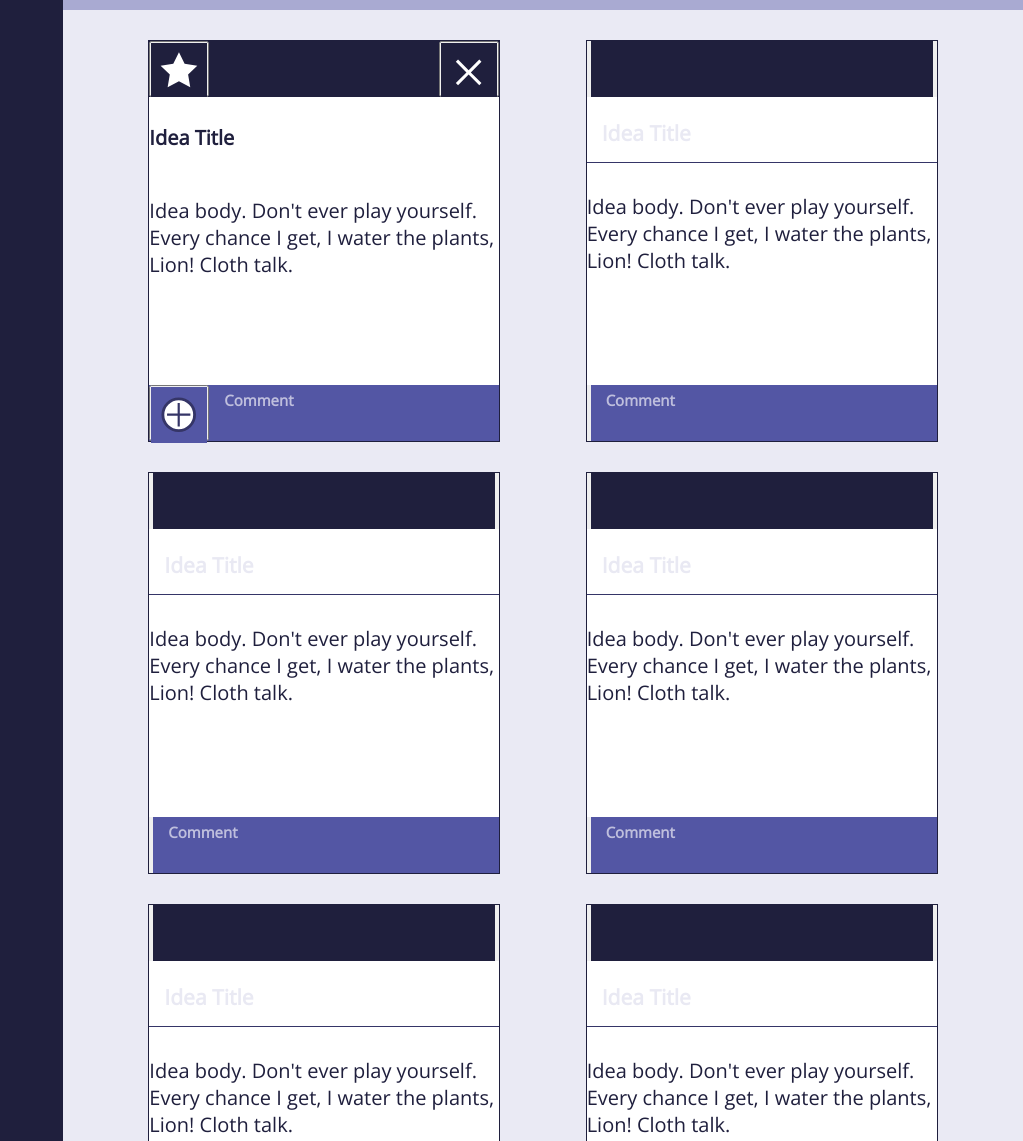
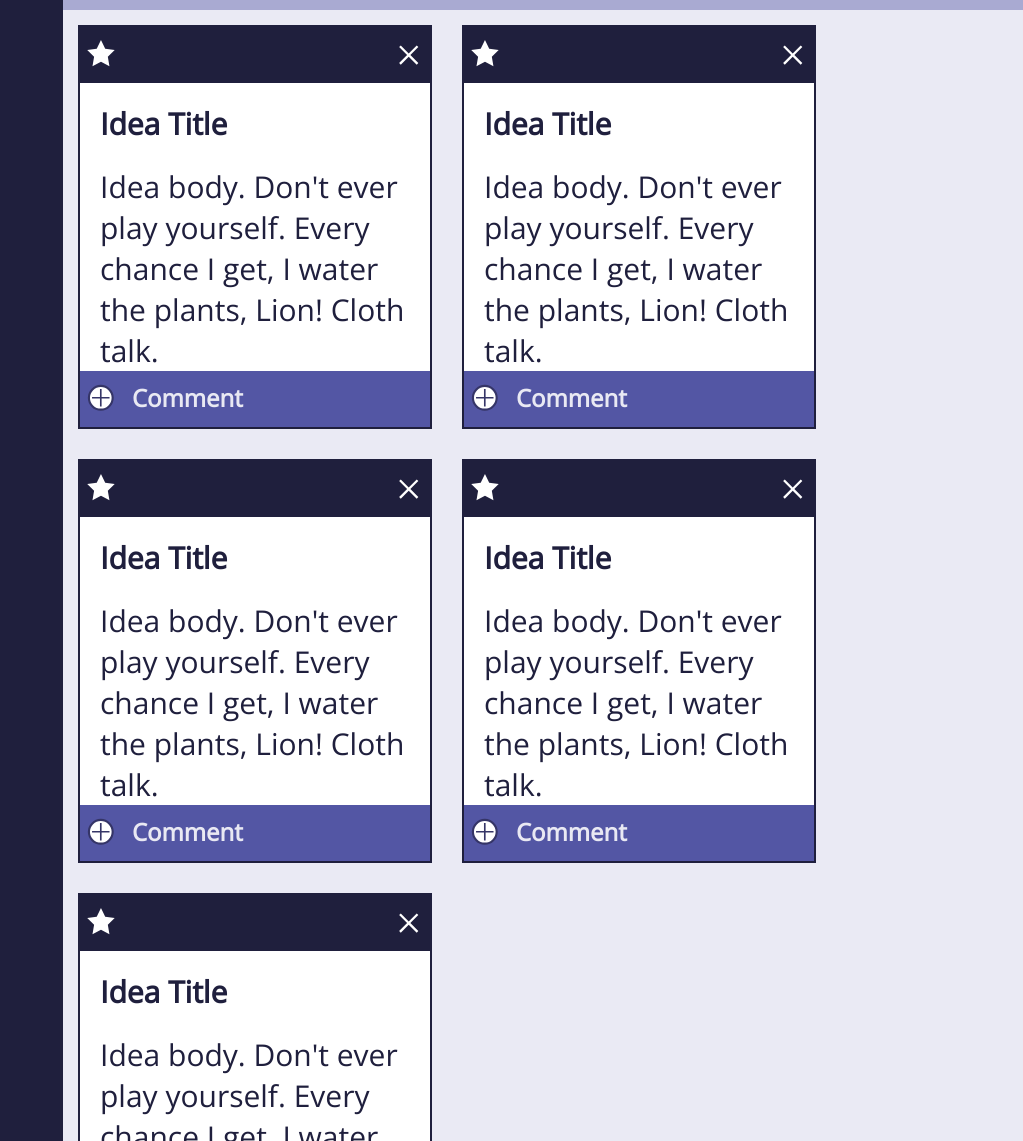
Before and after one commit to rachelJensen/ideabox, a plain HTML site: page index.html in a window 1280 px wide. Shown: the part 740-1881 px from the top of the page, without its empty margins (257-1280 px from the left). Drawn offline with nearby package versions, Linux system fonts and the light colour scheme.

Commit message:
Add card styling

```diff
--- a/index.html
+++ b/index.html
@@ -17,9 +17,9 @@
       <section class="form-section">
         <form id="idea-input">
           <h3>Title</h3><br>
-          <input type="text" id="title-input" class="title-field"><br>
+          <input type="text" id="title-input" class="title-field">
           <h3>Body</h3><br>
-          <input type="text" id="body-input" class="body-field"><br>
+          <input type="text" id="body-input" class="body-field">
           <button class="save-button">Save</button>
         </form>
         <form id="search" class="search-bar">
@@ -32,31 +32,11 @@
       <section class="idea-card-board">
         <article class="idea-card">
           <div class="card-upper-border">
-            <button>
-              <img class="icon upper" src="assets/star.svg" alt="star"/>
+            <button class="upper">
+              <img class="icon" src="assets/star.svg" alt="star"/>
             </button>
-            <button>
+            <button class="upper">
               <img class="icon upper" src="assets/delete.svg" alt="X"/>
-            </button>
-          </div>
-          <div class="card-info-field">
-            <h4 id="card-title" class="card-title">Idea Title</h4>
-            <p id="card-body">Idea body. Don't ever play yourself. Every chance I get, I water the plants, Lion! Cloth talk.</p>
-          </div>
-          <div class="card-lower-border">
-            <button class="add-comment-button" type="submit">
-              <img class="icon lower" src="assets/comment.svg" alt="plus sign with white circle"/>
-            </button>
-            <h2>Comment</h2>
-          </div>
-        </article>
-        <article class="idea-card">
-          <div class="card-upper-border">
-            <button>
-              <img src="assets/star.svg" alt="star"/>
-            </button>
-            <button>
-              <img src="assets/delete.svg" alt="X"/>
             </button>
           </div>
           <div class="card-info-field">
@@ -65,89 +45,90 @@
           </div>
           <div class="card-lower-border">
             <button class="add-comment-button" type="submit">
-              <img src="assets/comment.svg" alt="plus sign with white circle"/>
+              <img class="icon" src="assets/comment.svg" alt="plus sign with white circle"/>
             </button>
-            <h2>Comment</h2>
+            <h4>Comment</h4>
+          </div>
+        </article>
+
+        <article class="idea-card">
+          <div class="card-upper-border">
+            <button class="upper">
+              <img class="icon" src="assets/star.svg" alt="star"/>
+            </button>
+            <button class="upper">
+              <img class="icon upper" src="assets/delete.svg" alt="X"/>
+            </button>
+          </div>
+          <div class="card-info-field">
+            <h1 id="card-title" class="card-title">Idea Title</h1>
+            <p id="card-body">Idea body. Don't ever play yourself. Every chance I get, I water the plants, Lion! Cloth talk.</p>
+          </div>
+          <div class="card-lower-border">
+            <button class="add-comment-button" type="submit">
+              <img class="icon" src="assets/comment.svg" alt="plus sign with white circle"/>
+            </button>
+            <h4>Comment</h4>
           </div>
         </article>
         <article class="idea-card">
           <div class="card-upper-border">
-            <button>
-              <img src="assets/star.svg" alt="star"/>
+            <button class="upper">
+              <img class="icon" src="assets/star.svg" alt="star"/>
             </button>
-            <button>
-              <img src="assets/delete.svg" alt="X"/>
+            <button class="upper">
+              <img class="icon upper" src="assets/delete.svg" alt="X"/>
             </button>
           </div>
           <div class="card-info-field">
-            <h1 id="card-title">Idea Title</h1>
+            <h1 id="card-title" class="card-title">Idea Title</h1>
             <p id="card-body">Idea body. Don't ever play yourself. Every chance I get, I water the plants, Lion! Cloth talk.</p>
           </div>
           <div class="card-lower-border">
             <button class="add-comment-button" type="submit">
-              <img src="assets/comment.svg" alt="plus sign with white circle"/>
+              <img class="icon" src="assets/comment.svg" alt="plus sign with white circle"/>
             </button>
-            <h2>Comment</h2>
+            <h4>Comment</h4>
           </div>
         </article>
         <article class="idea-card">
           <div class="card-upper-border">
-            <button>
-              <img src="assets/star.svg" alt="star"/>
+            <button class="upper">
+              <img class="icon" src="assets/star.svg" alt="star"/>
             </button>
-            <button>
-              <img src="assets/delete.svg" alt="X"/>
+            <button class="upper">
+              <img class="icon upper" src="assets/delete.svg" alt="X"/>
             </button>
           </div>
           <div class="card-info-field">
-            <h1 id="card-title">Idea Title</h1>
+            <h1 id="card-title" class="card-title">Idea Title</h1>
             <p id="card-body">Idea body. Don't ever play yourself. Every chance I get, I water the plants, Lion! Cloth talk.</p>
           </div>
           <div class="card-lower-border">
             <button class="add-comment-button" type="submit">
-              <img src="assets/comment.svg" alt="plus sign with white circle"/>
+              <img class="icon" src="assets/comment.svg" alt="plus sign with white circle"/>
             </button>
-            <h2>Comment</h2>
+            <h4>Comment</h4>
           </div>
         </article>
         <article class="idea-card">
           <div class="card-upper-border">
-            <button>
-              <img src="assets/star.svg" alt="star"/>
+            <button class="upper">
+              <img class="icon" src="assets/star.svg" alt="star"/>
             </button>
-            <button>
-              <img src="assets/delete.svg" alt="X"/>
+            <button class="upper">
+              <img class="icon upper" src="assets/delete.svg" alt="X"/>
             </button>
           </div>
           <div class="card-info-field">
-            <h1 id="card-title">Idea Title</h1>
+            <h1 id="card-title" class="card-title">Idea Title</h1>
             <p id="card-body">Idea body. Don't ever play yourself. Every chance I get, I water the plants, Lion! Cloth talk.</p>
           </div>
           <div class="card-lower-border">
             <button class="add-comment-button" type="submit">
-              <img src="assets/comment.svg" alt="plus sign with white circle"/>
+              <img class="icon" src="assets/comment.svg" alt="plus sign with white circle"/>
             </button>
-            <h2>Comment</h2>
-          </div>
-        </article>
-        <article class="idea-card">
-          <div class="card-upper-border">
-            <button>
-              <img src="assets/star.svg" alt="star"/>
-            </button>
-            <button>
-              <img src="assets/delete.svg" alt="X"/>
-            </button>
-          </div>
-          <div class="card-info-field">
-            <h1 id="card-title">Idea Title</h1>
-            <p id="card-body">Idea body. Don't ever play yourself. Every chance I get, I water the plants, Lion! Cloth talk.</p>
-          </div>
-          <div class="card-lower-border">
-            <button class="add-comment-button" type="submit">
-              <img src="assets/comment.svg" alt="plus sign with white circle"/>
-            </button>
-            <h2>Comment</h2>
+            <h4>Comment</h4>
           </div>
         </article>
       </section>
--- a/styles.css
+++ b/styles.css
@@ -102,7 +102,7 @@ h3 {
 .idea-card-board {
   display: flex;
   flex-wrap: wrap;
-  justify-content: space-evenly;
+  justify-content: flex-start;
   align-items: center;
   background-color: #EAEAF4;
 }
@@ -112,25 +112,8 @@ h3 {
   flex-direction: column;
   height: 400px;
   width: 350px;
-  margin-top: 30px;
-  border: 1px solid #1F1F3D;
-}
-
-button {
-  padding: 0px;
-}
-
-.icon {
-  height: 56px;
-  width: 56px;
-}
-
-.upper {
-  background-color: #1F1F3D;
-}
-
-.lower {
-  background-color: #5356A4;
+  margin: 15px;
+  border: 2px solid #1F1F3D;
 }
 
 .card-upper-border {
@@ -138,6 +121,18 @@ button {
   justify-content: space-between;
   background-color: #1F1F3D;
   height: 56px;
+}
+
+.icon {
+  height: 42px;
+  width: 42px;
+}
+
+.upper {
+  background-color: #1F1F3D;
+  padding: 0px;
+  /* margin: 0px; */
+  border: none;
 }
 
 .card-info-field {
@@ -150,17 +145,28 @@ button {
 }
 
 .card-title {
-  color: 1F1F3D;
+  font-size: 30px;
+  color: #1F1F3D;
+  /* font-weight: bold; */
+  border: none;
+  height: 25%;
+  margin: 20px 0px;
+  padding: 0px 20px;
 }
 
 h4 {
-  font-size: 20px;
-  color: #1F1F3D;
+  font-size: 24px;
   font-weight: bold;
+  color: #E9E9F3;
+  margin: 10px;
 }
 
 p {
-  font-size: 20px;
+  font-size: 30px;
+  font-weight: lighter;
+  padding: 0px 20px;
+  margin: 0px;
+  height: 75%;
 }
 
 .card-lower-border {
@@ -169,3 +175,14 @@ p {
   color: #E9E9F3;
   height: 56px;
 }
+
+.lower {
+  background-color: #5356A4;
+}
+
+.add-comment-button {
+  background-color: #5356A4;
+  padding: 0px;
+  border: none;
+
+}
```
